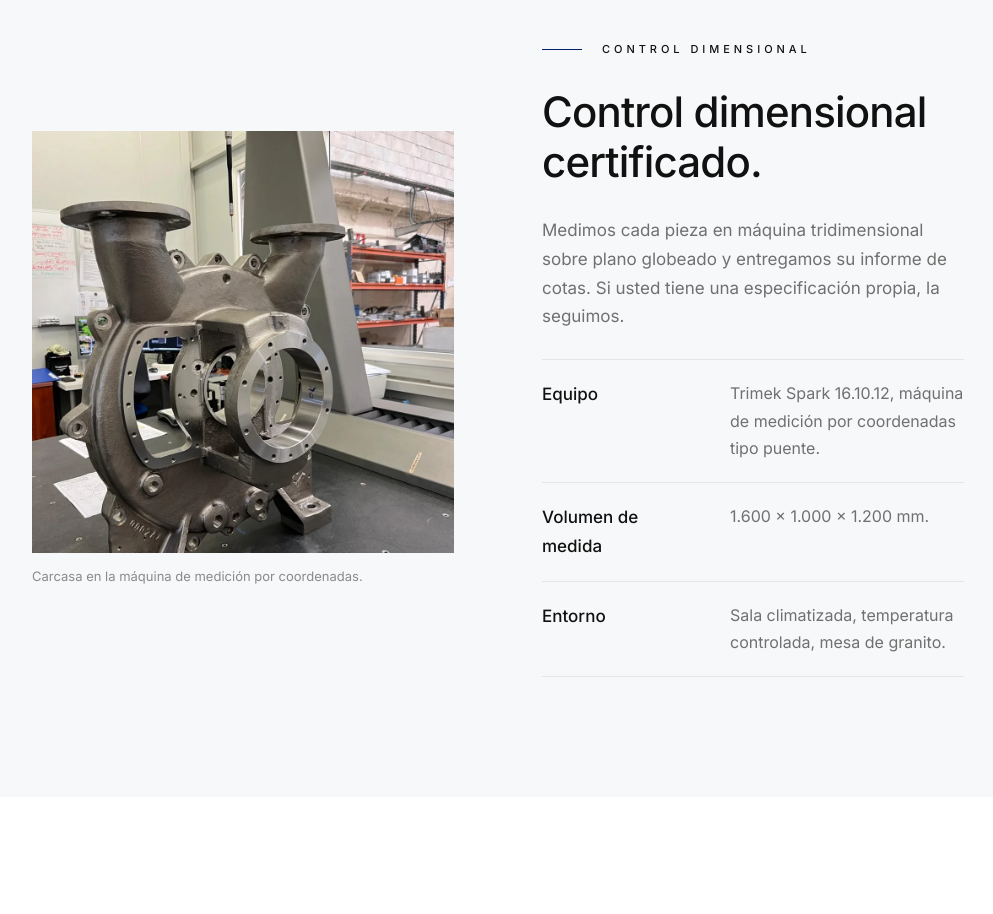
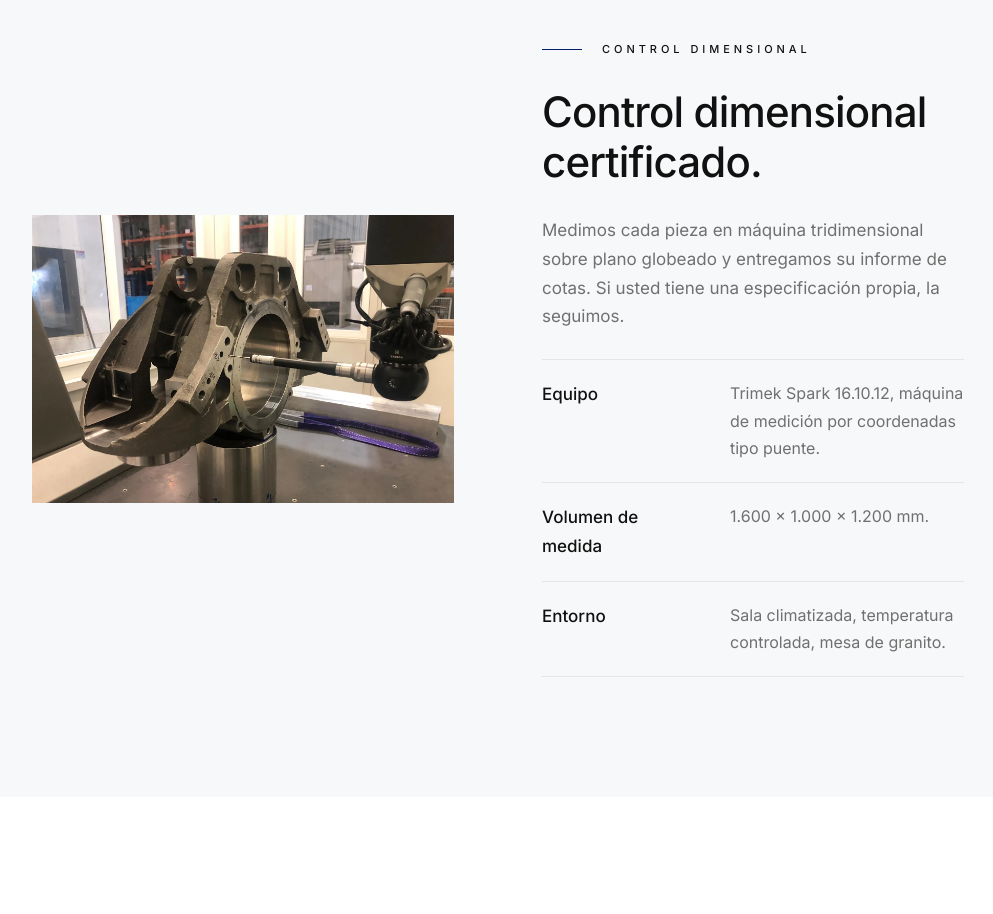
Before and after one commit to lucasvicubas-99/AMLCCTestWEB, a plain HTML site: page v9-calidad.html in a window 1280 px wide. Shown: the part 1500-2414 px from the top of the page, without its empty margins (252-1245 px from the left). Drawn offline with Linux system fonts and the light colour scheme.

Commit message:
Calidad v9 y v10: foto de la tridimensional midiendo una pieza en Control dimensional
Co-Authored-By: Claude Opus 5.5 <noreply@anthropic.com>
Claude-Session: https://claude.ai/code/session_016nMDpf3P5cqfxsyKo8KeHj

```diff
--- a/v9-calidad.html
+++ b/v9-calidad.html
@@ -82,7 +82,7 @@
     </div>
   </div>
 </section>
-<section class="sec sec--alt" id="metrologia" aria-labelledby="t-met">
+<section class="sec sec--alt foto-entera" id="metrologia" aria-labelledby="t-met">
   <div class="wrap split split--rev">
     <div class="head">
       <p class="label">Control dimensional</p>
@@ -95,7 +95,7 @@
       </ul>
     </div>
     <!-- FOTO: carcasa en la máquina tridimensional -->
-    <figure class="split__media split__media--sq"><img src="./assets/metrologia-cmm.webp" alt="Carcasa de acero fundido en la mesa de granito de la máquina de medición por coordenadas" width="1000" height="1000" loading="lazy"><figcaption>Carcasa en la máquina de medición por coordenadas.</figcaption></figure>
+    <figure class="split__media"><img src="./assets/tridimensional-pieza.webp" alt="Palpador de la máquina tridimensional midiendo el alojamiento mecanizado de una pieza de acero fundido" width="1649" height="1125" loading="lazy"></figure>
   </div>
 </section>
 <section class="sec" id="sistema" aria-labelledby="t-sis">
```
Also changed, not shown: v10-calidad.html (+2 -2 lines), assets/tridimensional-pieza.webp (added).
